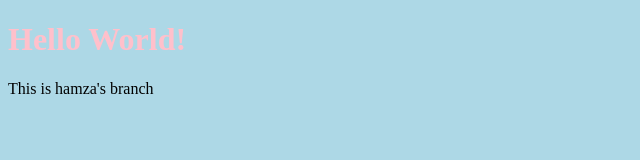
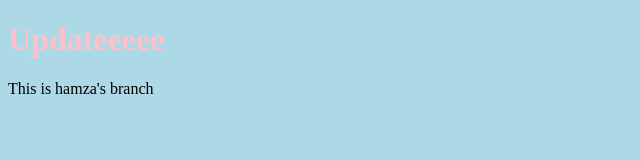
Before and after one commit to HamzaAhmed200/bootstrap-landing-page, a plain HTML site: page index.html in a window 1280 px wide. Shown: the full height of the page, 0-640 px from the left. Drawn offline with Linux system fonts and the light colour scheme.

Commit message:
html update

```diff
--- a/index.html
+++ b/index.html
@@ -7,7 +7,7 @@
     <link rel="stylesheet" href="style.css">
 </head>
 <body>
-    <h1>Hello World!</h1>
+    <h1>Updateeeee</h1>
     <p>This is hamza's branch</p>
     <script src="app.js"></script>
 </body>
```
